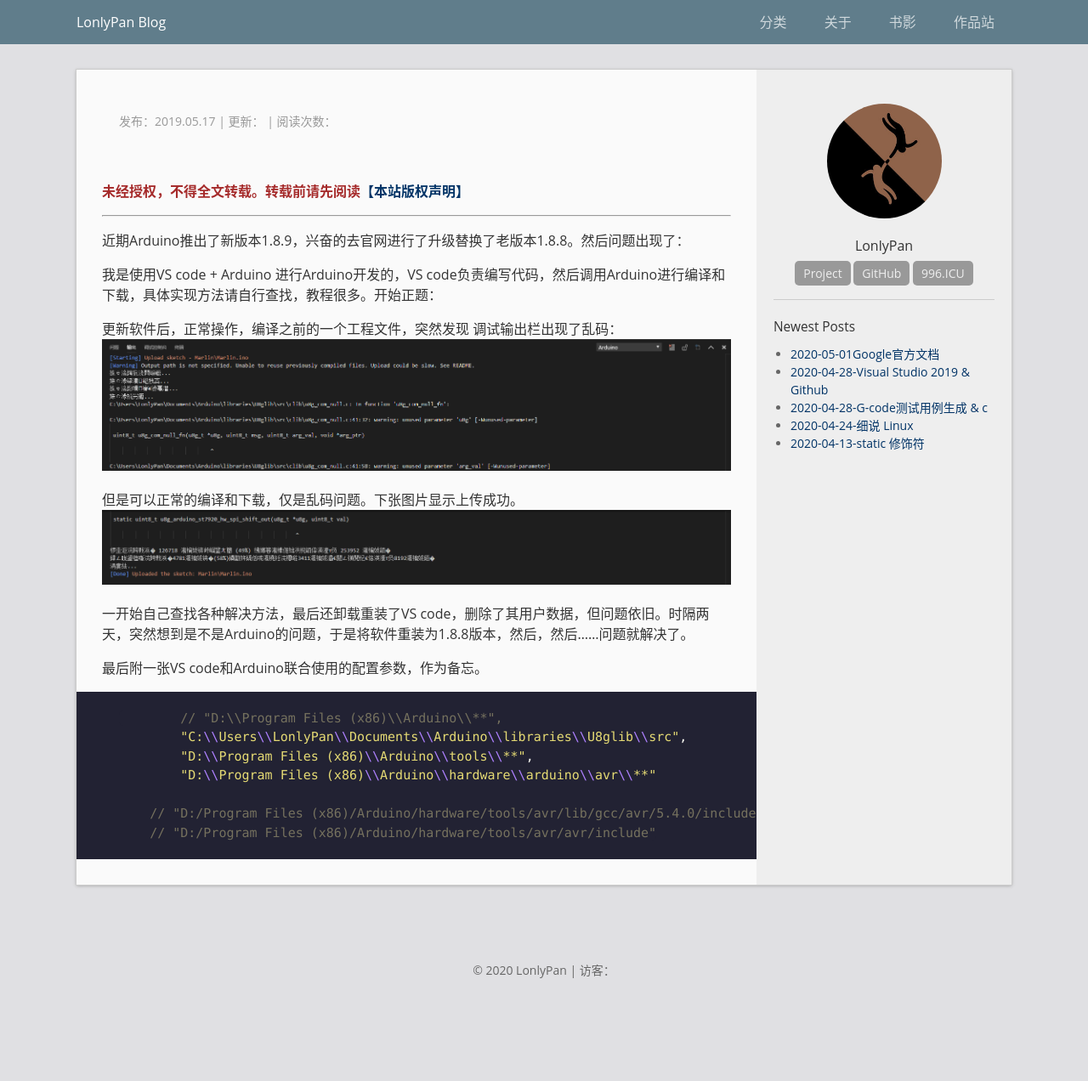
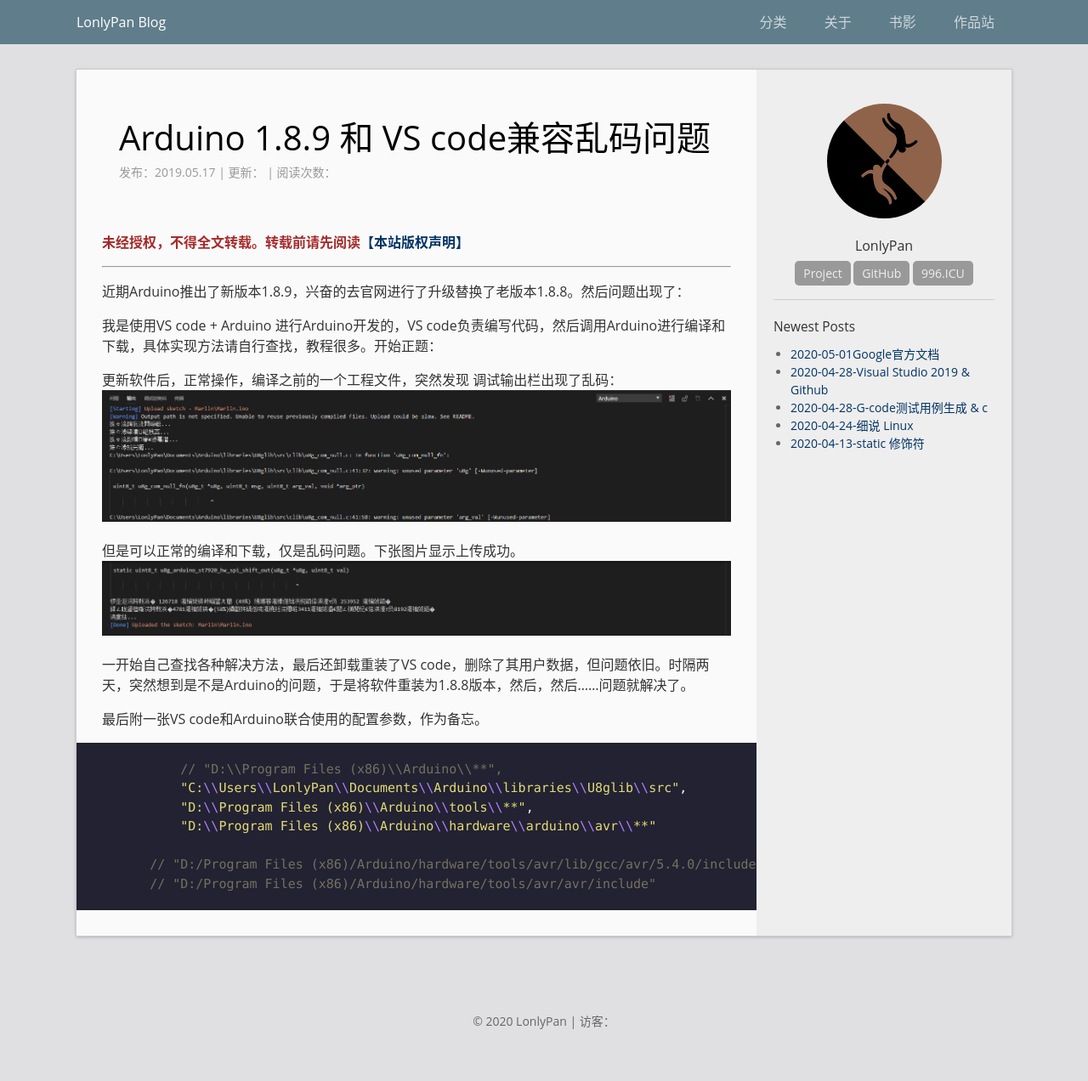
Before and after one commit to LonlyStack/LonlyPan.github.io, a Jekyll site: the page built from _posts/2019-05-17-Arduino 1.8.9 和 VS code兼容乱码问题.md, in a window 1280 px wide. Shown: the whole page at 85% size. Built offline with Jekyll 4.4.1, drawn with Linux system fonts in a browser that asks for light colours; comment, search, counter and statistics services are not loaded; before the commit the page ends 1212 px from its top, so only the background shows below that.

Commit message:
修改文件: _posts/2019-05-17-Arduino 1.8.9 和 VS code兼容乱码问题.md

```diff
--- a/_posts/2019-05-17-Arduino 1.8.9 和 VS code兼容乱码问题.md
+++ b/_posts/2019-05-17-Arduino 1.8.9 和 VS code兼容乱码问题.md
@@ -1,6 +1,7 @@
 ---
 layout: post
-title:  "Arduino 1.8.9 和 VS code兼容乱码问题"
+show_title:  "Arduino 1.8.9 和 VS code兼容乱码问题"
+title:  "2019-05-17-Arduino 1.8.9 和 VS code兼容乱码问题"
 date:   2019-05-17 20:12
 categories: arduino
 ---
```
